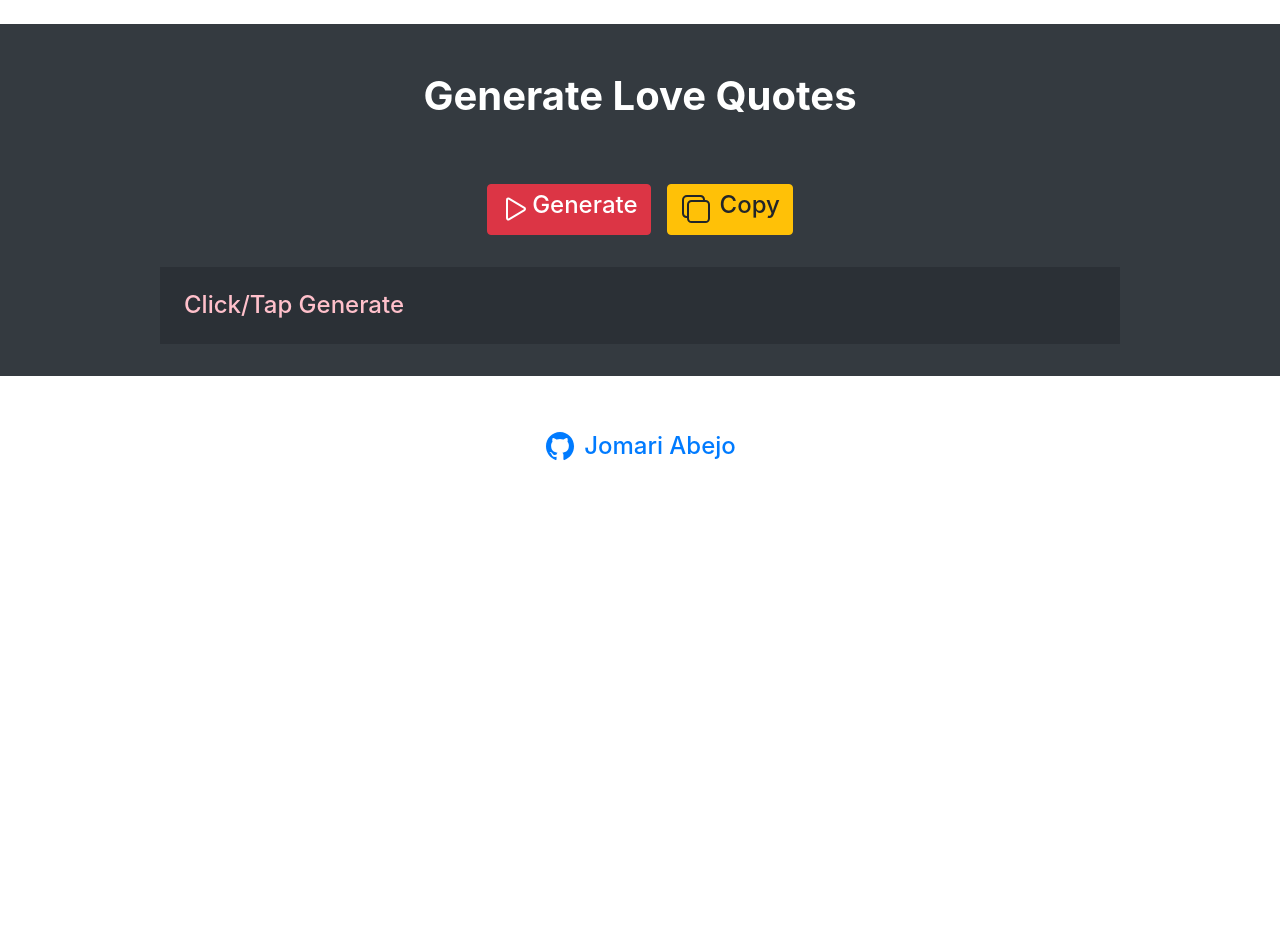
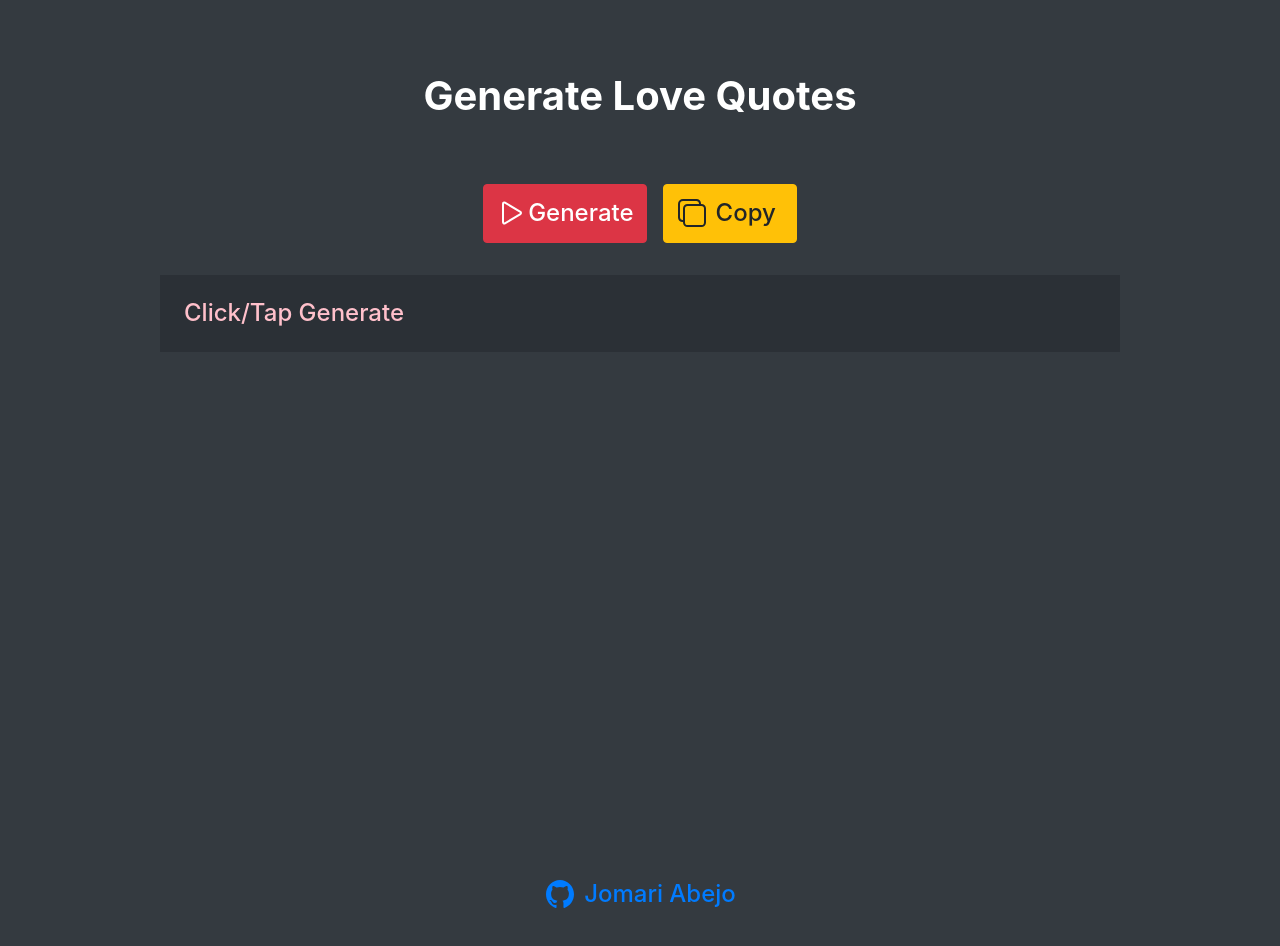
Before and after one commit to jomariabejo/love-quotes-generator, a plain HTML site: page index.html in a window 1280 px wide. Before the commit the page ends 800 px from the top, so only its background shows below. Drawn offline with nearby package versions, Linux system fonts and the light colour scheme.

Commit message:
Add files via upload

```diff
--- a/index.html
+++ b/index.html
@@ -12,22 +12,22 @@
     <script type="module" src="https://unpkg.com/ionicons@5.5.2/dist/ionicons/ionicons.esm.js"></script>
     <script nomodule src="https://unpkg.com/ionicons@5.5.2/dist/ionicons/ionicons.js"></script>
 </head>
-<body class="">
-    <main class="d-flex flex-column align-items-center  h-auto   bg-dark w-100 pt-4 mt-4">
+<body class="bg-dark">
+    <main class="d-flex flex-column align-items-center  h-auto   bg-dark w-100 pt-4 mt-4 vh-100">
         <div class="glass-button">
             <h1 class="rainbow d-flex text-center font-weight-bold pt-4 pb-4 text-white prevent-select">Generate Love Quotes</h1>
         </div>
         <div class="d-flex mt-4">
             <div class="d-flex justify-content-center align-items-center w-100 rainbow-div">
-                <button type="button" class="glass-button m-2 d-flex justify-content-left align-items-center flex-row btn btn-danger " id="generate-btn">
+                <button type="button" class="glass-button m-2 d-flex justify-content-center align-items-center flex-row btn btn-danger " id="generate-btn">
                     <ion-icon name="play-outline" class="" style="width: 2rem; height: 2rem;"></ion-icon>
-                    <h4 class="mb-2">Generate</h4>
+                    <h4 class="my-2">Generate</h4>
                 </button>
             </div>
             <div class="d-flex justify-content-center align-items-center w-100">
                 <button type=" button" class="glass-button m-2 d-flex justify-content-left align-items-center flex-row btn btn-warning" id="copy-btn">
                     <ion-icon name="copy-outline" class="" style="width: 2rem; height: 2rem;"></ion-icon>
-                    <h4 class="mb-2 ml-2">Copy</h4>
+                    <h4 class="m-2">Copy</h4>
                 </button>
             </div>
         </div>
```
